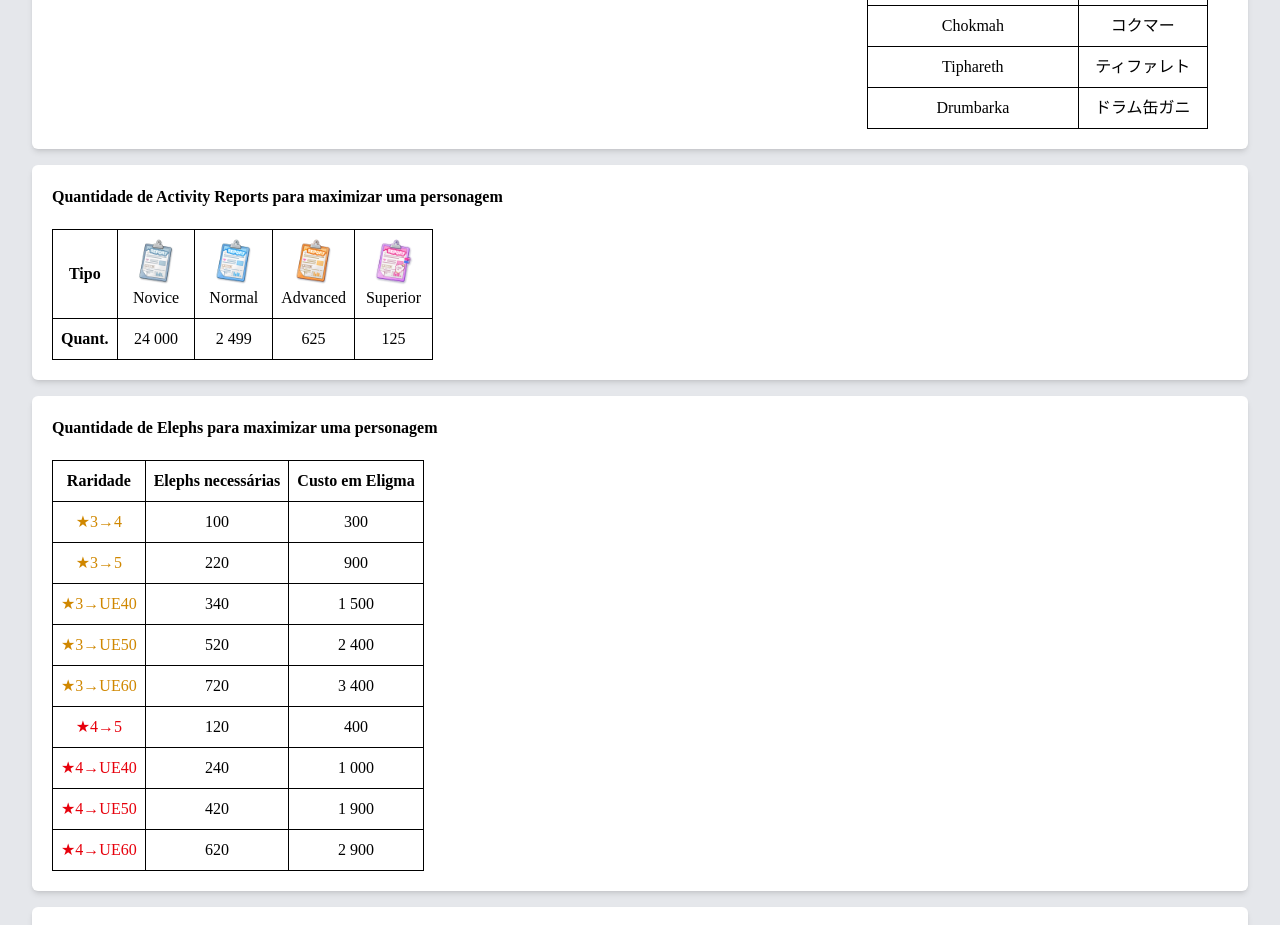
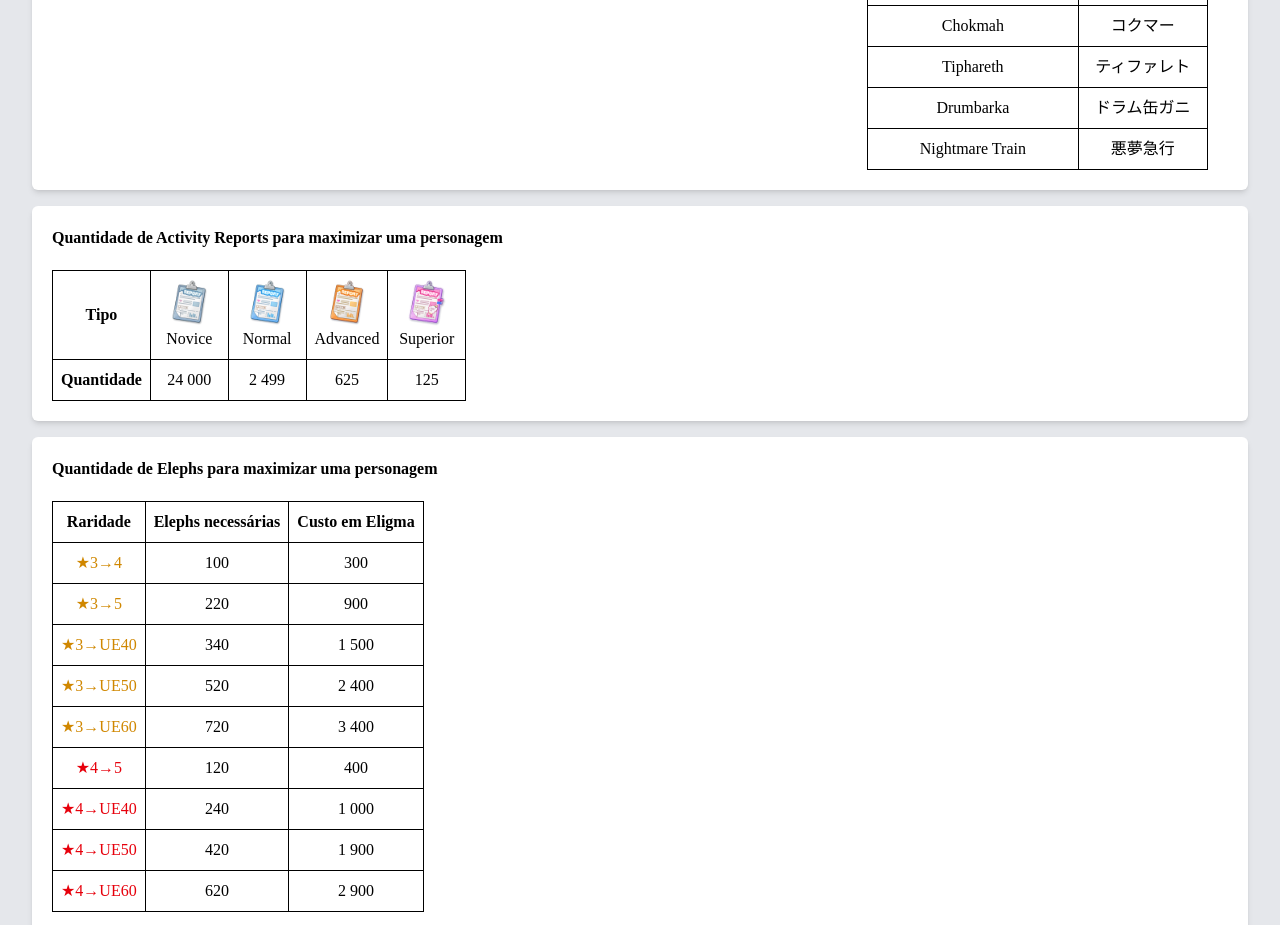
Before and after one commit to TechHero1/ba-index, a plain HTML site: page index.html in a window 1280 px wide. Shown: the part 2925-3850 px from the top of the page. Drawn offline with nearby package versions, Linux system fonts and the light colour scheme; a web font is replaced by a local one.

Commit message:
nightmare train + quant -> quantidade

```diff
--- a/index.html
+++ b/index.html
@@ -300,6 +300,10 @@
                       <td class="border-1 p-2"><div class="text-center">Drumbarka</div></td>
                       <td class="border-1 p-2"><div class="text-center">ドラム缶ガニ</div></td>
                     </tr>
+                    <tr>
+                      <td class="border-1 p-2"><div class="text-center">Nightmare Train</div></td>
+                      <td class="border-1 p-2"><div class="text-center">悪夢急行</div></td>
+                    </tr>
                   </tbody>
                 </table>
               </div>
@@ -315,7 +319,7 @@
                   <thead>
                     <tr>
                       <th class="border-1 p-2">Tipo</th>
-                      <th class="border-1 p-2">Quant.</th>
+                      <th class="border-1 p-2">Quantidade</th>
                     </tr>
                   </thead>
                   <tbody>
@@ -348,7 +352,7 @@
                       <td class="border-1 p-2"><div class="grid grid-cols-1 gap-0 flex justify-center"><img src="assets/img/Superior_Report.png" class="w-[auto] h-[3rem] place-self-center"><div class="text-center">Superior</div></div></td>
                     </tr>
                     <tr>
-                      <th class="border-1 p-2">Quant.</th>
+                      <th class="border-1 p-2">Quantidade</th>
                       <td class="border-1 p-2"><div class="text-center">24 000</div></td>
                       <td class="border-1 p-2"><div class="text-center">2 499</div></td>
                       <td class="border-1 p-2"><div class="text-center">625</div></td>
```
